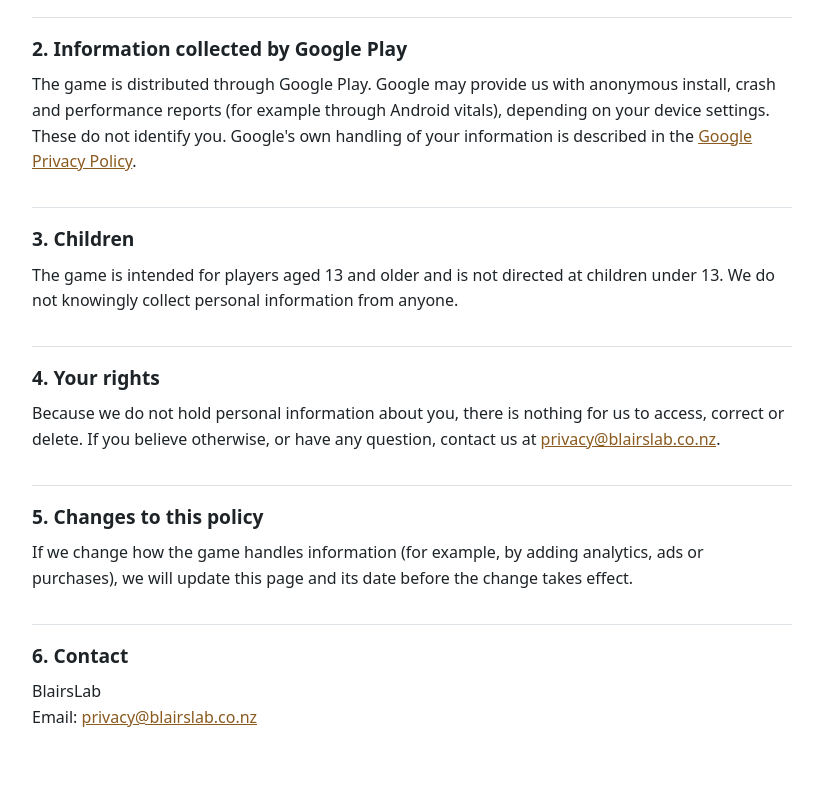
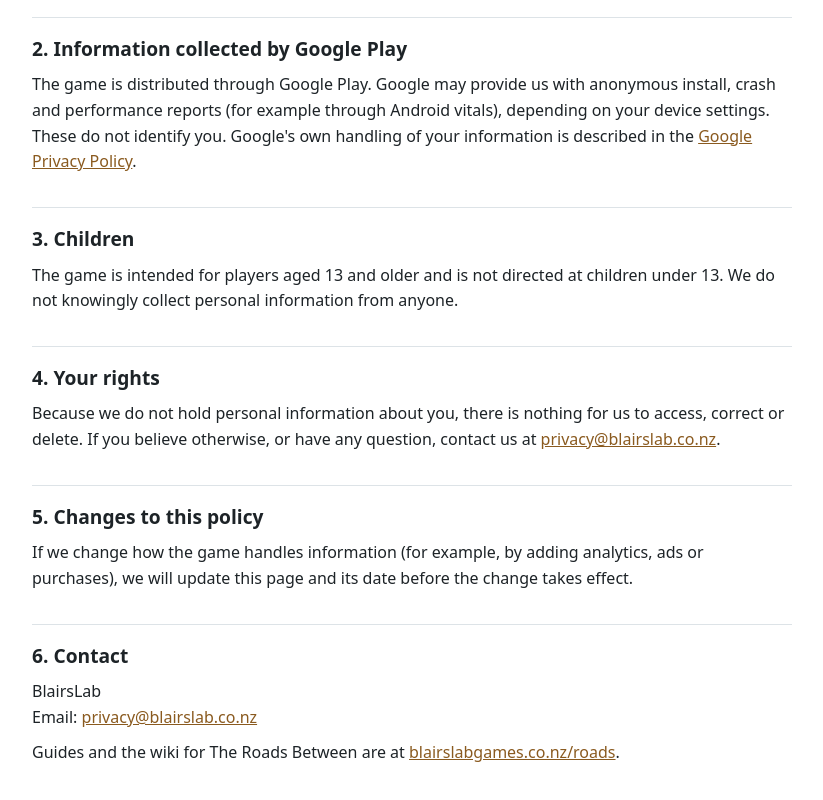
Before and after one commit to 5Rage/roadsbetween-privacy, a plain HTML site: page index.html in a window 1280 px wide. Shown: the part 685-1485 px from the top of the page, without its empty margins (228-1051 px from the left). Drawn offline with Linux system fonts and the light colour scheme.

Commit message:
Link to the game's wiki

```diff
--- a/index.html
+++ b/index.html
@@ -49,6 +49,7 @@
 
 <h2>6. Contact</h2>
 <p>BlairsLab<br>Email: <a href="mailto:privacy@blairslab.co.nz">privacy@blairslab.co.nz</a></p>
+<p>Guides and the wiki for The Roads Between are at <a href="https://blairslabgames.co.nz/roads/">blairslabgames.co.nz/roads</a>.</p>
 </main>
 </body>
 </html>
```
